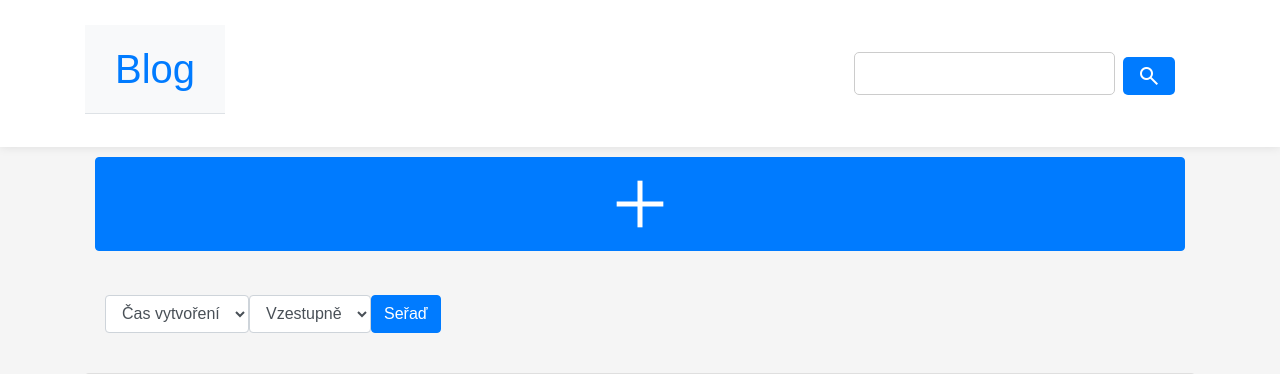
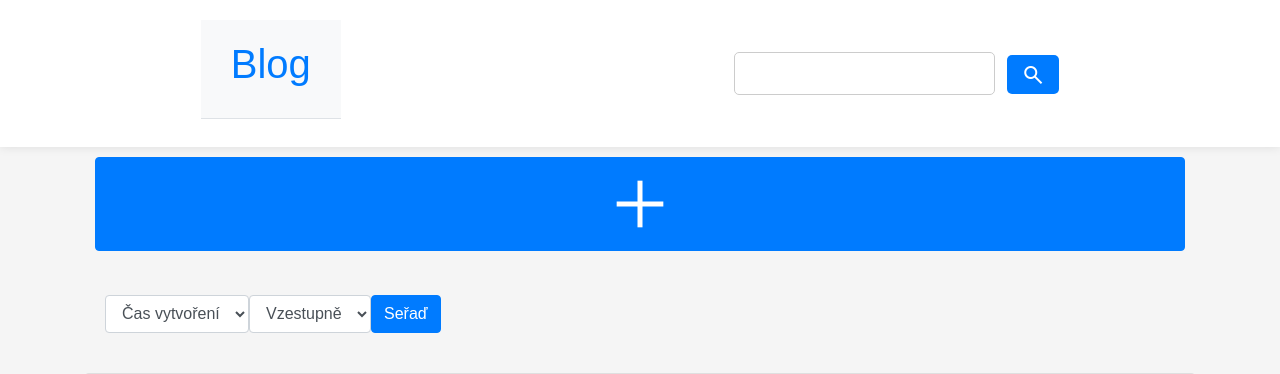
Before and after one commit to Ninjicek/Blog, a PHP site: page /index.php in a window 1280 px wide. Shown: the top 374 px of the page. Run offline with PHP 8.4, Linux system fonts and the light colour scheme; data comes from the database, SQL or seed files in the repository.

Commit message:
Update header.php

```diff
--- a/layout/header.php
+++ b/layout/header.php
@@ -1,9 +1,7 @@
 <header>
-    <div class="container" id="container">
-        <h1><a href="index.php">Blog</a></h1>
-        <form method="get" action="index.php" class="form-inline">
-            <input type="text" name="search" class="form-control mr-2">
-            <button type="submit" class="btn-primary"><span class="material-symbols-outlined">search</span></button>
-        </form>
-    </div>
+    <h1><a href="index.php">Blog</a></h1>
+    <form method="get" action="index.php">
+        <input type="text" name="search">
+        <button type="submit" class="btn-primary"><span class="material-symbols-outlined">search</span></button>
+    </form>
 </header>
```
